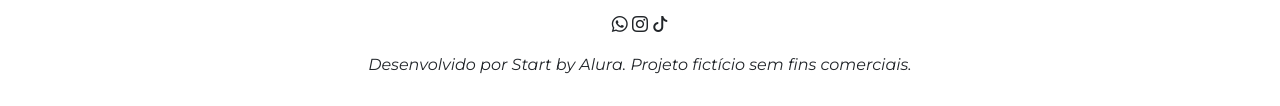
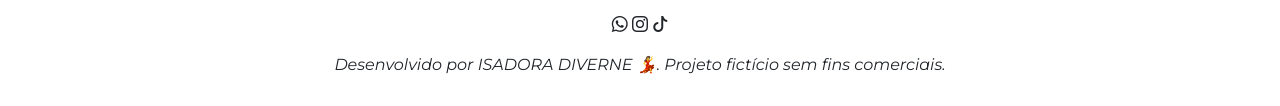
Before and after one commit to IPDMV3A/site-acess-vel, a plain HTML site: page index.html in a window 1280 px wide. Shown: the part 3072-3178 px from the top of the page. Drawn offline with nearby package versions, Linux system fonts and the light colour scheme.

Commit message:
Update index.html

```diff
--- a/index.html
+++ b/index.html
@@ -132,7 +132,7 @@
         <i class="bi bi-whatsapp"></i>
         <i class="bi bi-instagram"></i>
         <i class="bi bi-tiktok"></i>
-        <p class="mt-3">Desenvolvido por Start by Alura. Projeto fictício sem fins comerciais.</p>
+        <p class="mt-3">Desenvolvido por ISADORA DIVERNE 💃. Projeto fictício sem fins comerciais.</p>
     </footer>
 
     <script src="script.js"></script>
```
